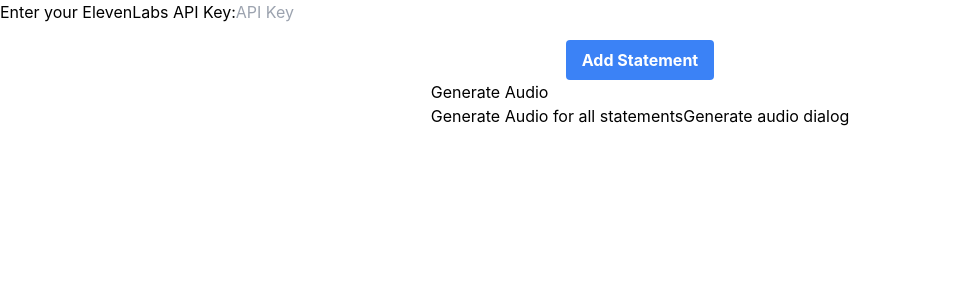
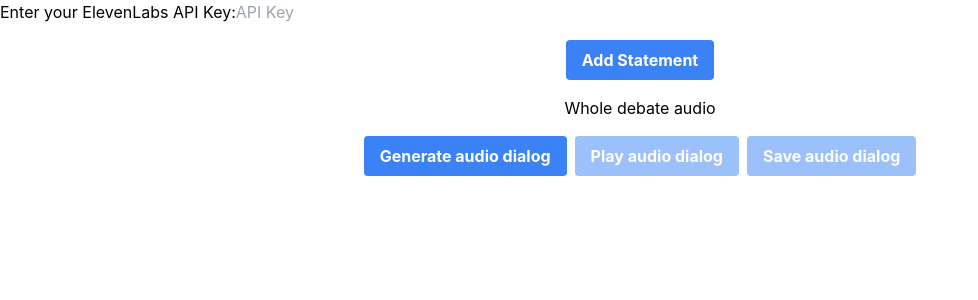
Before and after one commit to szulcmaciej/debater, a React (Create React App) app: page / in a window 1280 px wide. Shown: the top 300 px of the page, without its empty margins (0-978 px from the left). Built offline with nearby package versions, Linux system fonts and the light colour scheme.

Commit message:
saving dialog audio, buttons refactor

```diff
--- a/src/components/DialogCreation.js
+++ b/src/components/DialogCreation.js
@@ -1,11 +1,12 @@
 import React, { useState } from 'react';
-import { FaTrash, FaPlay, FaRegLightbulb, FaCheck, FaRedo, FaCheckCircle, FaLightbulb } from 'react-icons/fa';
+import { FaTrash, FaPlay, FaRedo, FaLightbulb } from 'react-icons/fa';
 import { elevenTextToSpeech, concatenateStatementsAudio } from '../api/audio';
 
 const DialogCreation = ({ speakers, apiKey }) => {
     const [dialog, setDialog] = useState([]);
+    const [generatedDialogAudio, setGeneratedDialogAudio] = useState(null);
     const addStatement = () => {
-    setDialog([...dialog, { speaker: speakers[0]?.voice_id, text: '', audio: null}]);
+        setDialog([...dialog, { speaker: speakers[0]?.voice_id, text: '', audio: null }]);
     };
 
     const updateStatement = (index, field, value) => {
@@ -27,28 +28,25 @@ const generateAudioForStatement = async (index) => {
 
         try {
             const audioBlob = await elevenTextToSpeech(apiKey, voiceId, statement.text);
-        setDialog(prevDialog => prevDialog.map((line, i) => i === index ? {...line, generatedAudio: audioBlob, prevText: line.text} : line));
+            setDialog(prevDialog => prevDialog.map((line, i) => i === index ? { ...line, generatedAudio: audioBlob, prevText: line.text } : line));
         } catch (error) {
             console.error('Error in generating audio:', error);
         }
     };
 
     const generateAudioForAllStatements = async () => {
-    try {
-        const promises = dialog
-            .filter(statement => !statement.generatedAudio) // Filter statements that don't have audio yet
-            .map((statement, index) => generateAudioForStatement(index));
-        await Promise.all(promises);
-    } catch (error) {
-        console.error('Error in generating audio:', error);
+        dialog.forEach(async (statement, index) => {
+            if (!statement.generatedAudio) {
+                await generateAudioForStatement(index);
             }
+        });
     };
 
     const generateDialogAudio = async () => {
         try {
             await generateAudioForAllStatements();
             const dialogAudio = await concatenateStatementsAudio(dialog);
-       playAudio(dialogAudio);
+            setGeneratedDialogAudio(dialogAudio);
         } catch (error) {
             console.error('Error in generating audio:', error);
         }
@@ -69,6 +67,19 @@ const playAudio = async (audioBlob) => {
             console.error('Error in playing audio:', error);
         }
     };
+
+    var saveBlob = (function () {
+        var a = document.createElement("a");
+        document.body.appendChild(a);
+        a.style = "display: none";
+        return function (blob, fileName) {
+            var url = window.URL.createObjectURL(blob);
+            a.href = url;
+            a.download = fileName;
+            a.click();
+            window.URL.revokeObjectURL(url);
+        };
+    }());
 
     return (
         <div className="flex flex-col items-center p-4">
@@ -122,9 +133,14 @@ const playAudio = async (audioBlob) => {
                 </div>
             </div>
             <div>
-        <h2>Generate Audio</h2>
-        <button onClick={() => generateAudioForAllStatements()}>Generate Audio for all statements</button>
-        <button onClick={() => generateDialogAudio()}>Generate audio dialog</button>
+                <div className="flex justify-center py-4">
+                    <h2>Whole debate audio</h2>
+                </div>
+                <div className="flex flex-col sm:flex-row space-y-2 sm:space-y-0 sm:space-x-2">
+                    <button className="bg-blue-500 hover:bg-blue-700 text-white font-bold py-2 px-4 rounded" onClick={() => generateDialogAudio()}>Generate audio dialog</button>
+                    <button className={`bg-blue-500 hover:bg-blue-700 text-white font-bold py-2 px-4 rounded ${!generatedDialogAudio ? 'opacity-50 cursor-not-allowed' : ''}`} onClick={() => playAudio(generatedDialogAudio)} disabled={!generatedDialogAudio}>Play audio dialog</button>
+                    <button className={`bg-blue-500 hover:bg-blue-700 text-white font-bold py-2 px-4 rounded ${!generatedDialogAudio ? 'opacity-50 cursor-not-allowed' : ''}`} onClick={() => saveBlob(generatedDialogAudio, 'dialog.mp3')} disabled={!generatedDialogAudio}>Save audio dialog</button>
+                </div>
             </div>
         </div>
 
```
Lines whose indentation alone changed are shown as unchanged.
